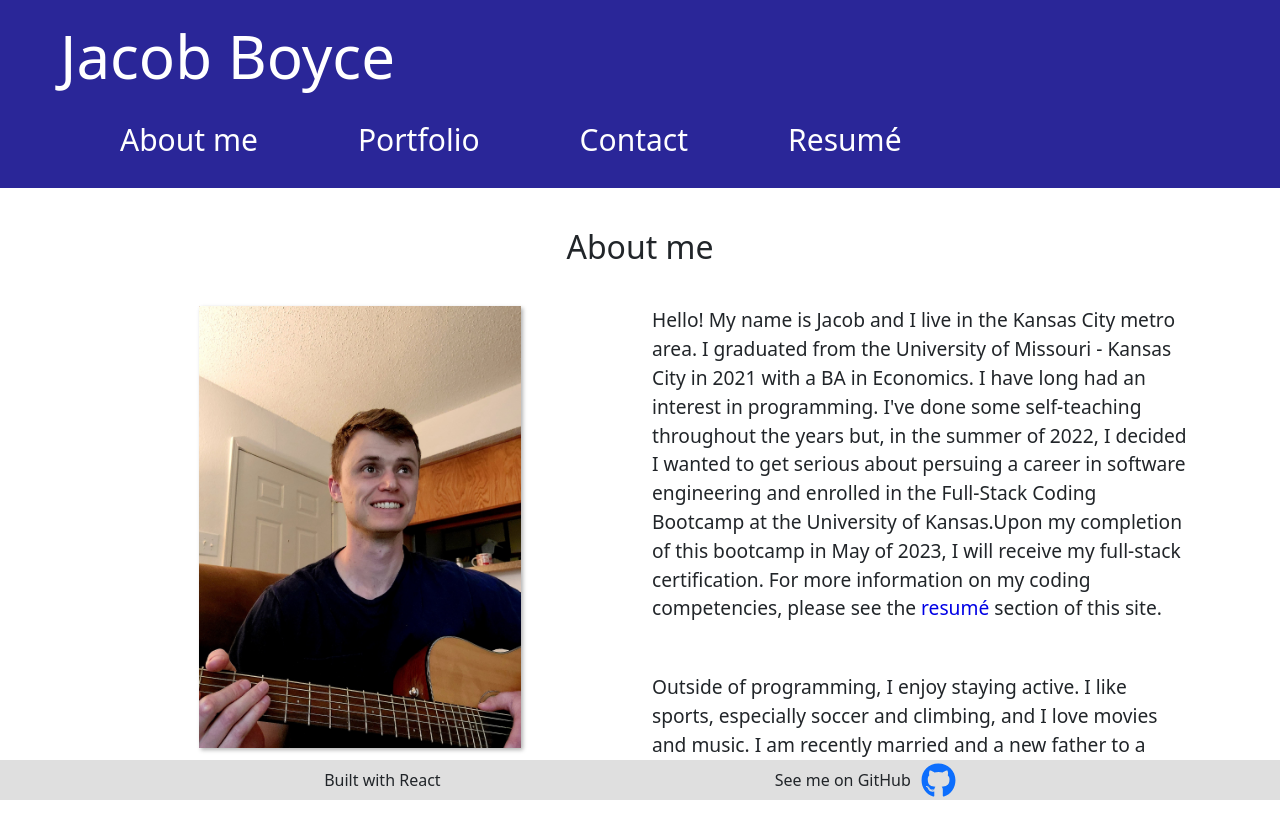
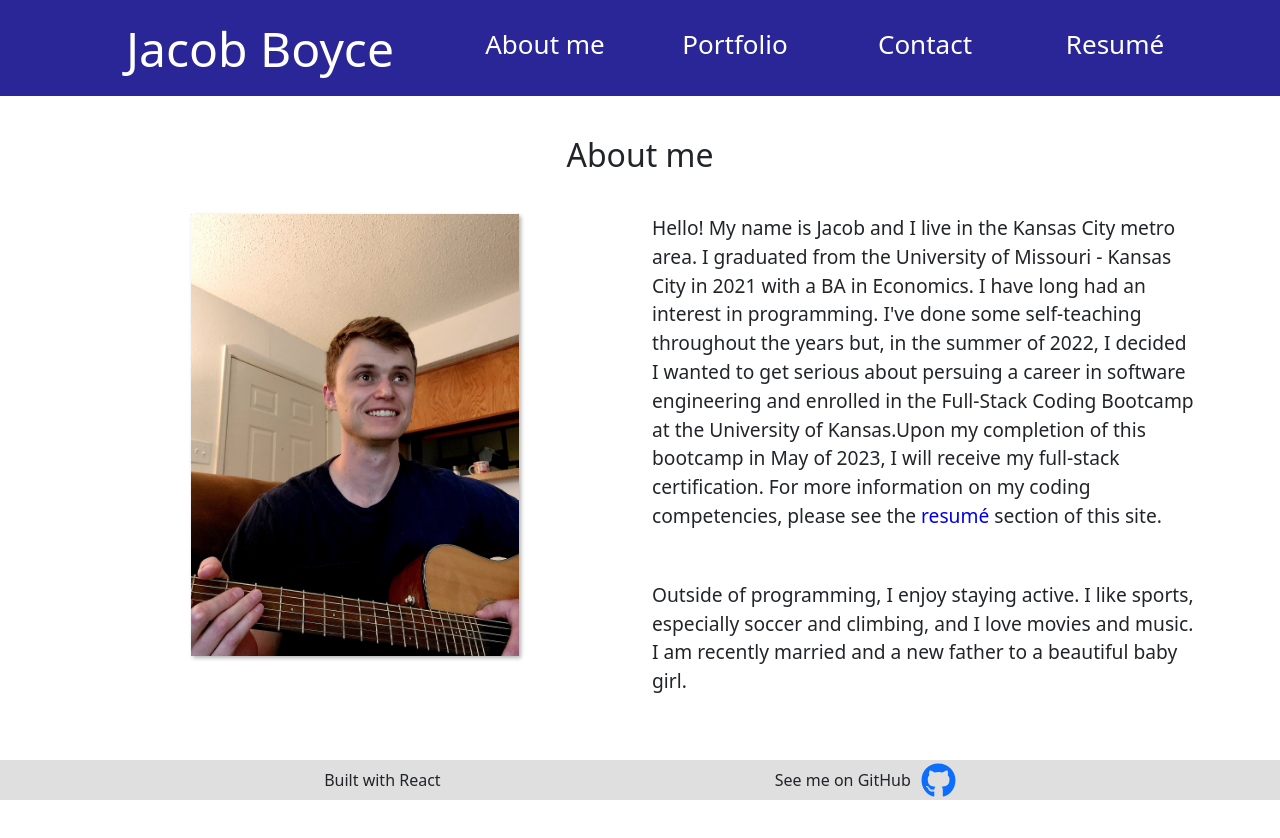
Before and after one commit to jboyce313/project-portfolio, a React (Create React App) app: page / in a window 1280 px wide. Shown: the top 838 px of the page. After the commit the page ends 800 px from the top, so only its background shows below. Built offline with nearby package versions, Linux system fonts and the light colour scheme.

Commit message:
added grid to header

```diff
--- a/src/components/AboutMe.js
+++ b/src/components/AboutMe.js
@@ -12,7 +12,7 @@ function AboutMe({ display, setDisplay }) {
 
         <div className="profile">
           <Row>
-            <Col lg={6}>
+            <Col className="pic-container" lg={6}>
               <img className="myPic" src={me} alt="Me" />
             </Col>
             <Col>
--- a/src/components/Header.js
+++ b/src/components/Header.js
@@ -1,17 +1,38 @@
-import React, { useState } from "react";
+import React from "react";
+import Container from "react-bootstrap/Container";
+import Row from "react-bootstrap/Row";
+import Col from "react-bootstrap/Col";
 
 function Header({ display, setDisplay }) {
-  // const [display, setDisplay] = useState("portfolio");
-
   return (
     <header>
-      <h1 className="my-name">Jacob Boyce</h1>
-      <div className="nav-options">
-        <p onClick={() => setDisplay("start")}>About me</p>
-        <p onClick={() => setDisplay("portfolio")}>Portfolio</p>
-        <p onClick={() => setDisplay("contact")}>Contact</p>
-        <p onClick={() => setDisplay("resume")}>Resumé</p>
-      </div>
+      <Container>
+        <Row>
+          <Col lg={4}>
+            <h1 className="my-name">Jacob Boyce</h1>
+          </Col>
+          <Col className="nav-col" xs={6} sm={3} lg={2}>
+            <p className="nav-option" onClick={() => setDisplay("start")}>
+              About me
+            </p>
+          </Col>
+          <Col className="nav-col" xs={6} sm={3} lg={2}>
+            <p className="nav-option" onClick={() => setDisplay("portfolio")}>
+              Portfolio
+            </p>
+          </Col>
+          <Col className="nav-col" xs={6} sm={3} lg={2}>
+            <p className="nav-option" onClick={() => setDisplay("contact")}>
+              Contact
+            </p>
+          </Col>
+          <Col className="nav-col" xs={6} sm={3} lg={2}>
+            <p className="nav-option" onClick={() => setDisplay("resume")}>
+              Resumé
+            </p>
+          </Col>
+        </Row>
+      </Container>
     </header>
   );
 }
--- a/src/styles/AboutMe.css
+++ b/src/styles/AboutMe.css
@@ -36,7 +36,7 @@
 }
 
 .col,
-.col-lg-6 {
+.pic-container {
   display: flex;
   justify-content: center;
 }
--- a/src/styles/App.css
+++ b/src/styles/App.css
@@ -1,7 +1,5 @@
 .displayContent {
-  padding-top: 40px;
-  padding-left: 80px;
-  padding-right: 80px;
+  padding: 40px 20px 0 20px;
   background-color: white;
 }
 
--- a/src/styles/Header.css
+++ b/src/styles/Header.css
@@ -1,7 +1,4 @@
 header {
-  display: flex;
-  flex-wrap: wrap;
-  justify-content: space-between;
   padding: 20px;
   padding-bottom: 10px;
   background-color: rgb(42 38 152);
@@ -9,24 +6,28 @@ header {
   box-shadow: 0px 4px 4px rgba(0, 0, 0, 0.2);
 }
 
-.my-name {
-  font-size: 60px;
-  margin-left: 40px;
+.container {
+  max-width: 4000;
 }
 
-.nav-options {
+.my-name {
+  font-size: 3rem;
   display: flex;
-  flex-wrap: wrap;
-  margin-right: 40px;
-  margin-top: 17px;
+  justify-content: center;
 }
 
-.nav-options * {
-  margin-left: 100px;
-  font-size: 30px;
+.nav-col {
+  display: flex;
+  justify-content: center;
 }
 
-.nav-options *:hover {
+.nav-option {
+  display: flex;
+  align-items: center;
+  font-size: 26px;
+}
+
+.nav-option:hover {
   color: gold;
   border-bottom: 2px solid gold;
 }
```
